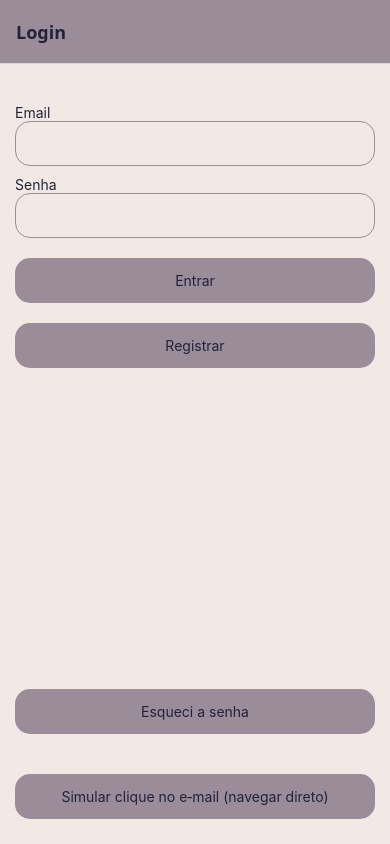
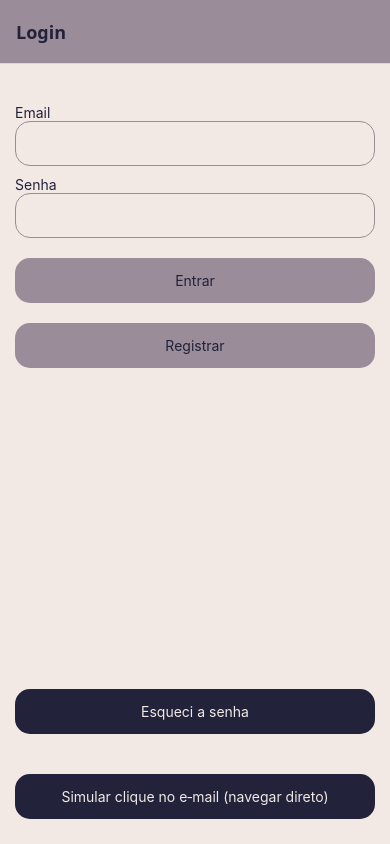
Before and after one commit to joicemqs/Frontend-app-tarefas, a React Native app: screen /Login in a window 390 px wide. Built offline with nearby package versions, Linux system fonts and the light colour scheme.

Commit message:
Mudando estilo dos bõtões inferiores

```diff
--- a/screens/LoginScreen.tsx
+++ b/screens/LoginScreen.tsx
@@ -54,13 +54,13 @@ export default function LoginScreen({ navigation }) {
       <View>
 
 
-        <TouchableOpacity onPress={() => navigation.navigate('PasswordReset')} style={styles.button}>
-          <Text style={styles.text}>Esqueci a senha</Text>
+        <TouchableOpacity onPress={() => navigation.navigate('PasswordReset')} style={styles.button2}>
+          <Text style={styles.text2}>Esqueci a senha</Text>
         </TouchableOpacity>
 
         <View style={{ marginTop: 20 }}>
-          <TouchableOpacity onPress={simulateEmailLink} style={styles.button}>
-            <Text style={styles.text}>Simular clique no e‑mail (navegar direto)</Text>
+          <TouchableOpacity onPress={simulateEmailLink} style={styles.button2}>
+            <Text style={styles.text2}>Simular clique no e‑mail (navegar direto)</Text>
           </TouchableOpacity>
         </View>
       </View>
@@ -98,9 +98,22 @@ const styles = StyleSheet.create({
     marginBottom: 10,
     marginTop: 10,
   },
+  button2:{
+    height: 45,
+    width: '100%',
+    borderRadius: 15,
+    backgroundColor: '#22223B',
+    justifyContent: 'center',
+    marginBottom: 10,
+    marginTop: 10,
+  },
   text: {
     textAlign: 'center',
     color: '#22223B',
+  },
+  text2: {
+    textAlign: 'center',
+    color: '#F2E9E4',
   },
   titleText: {
     color: '#22223B',
```
